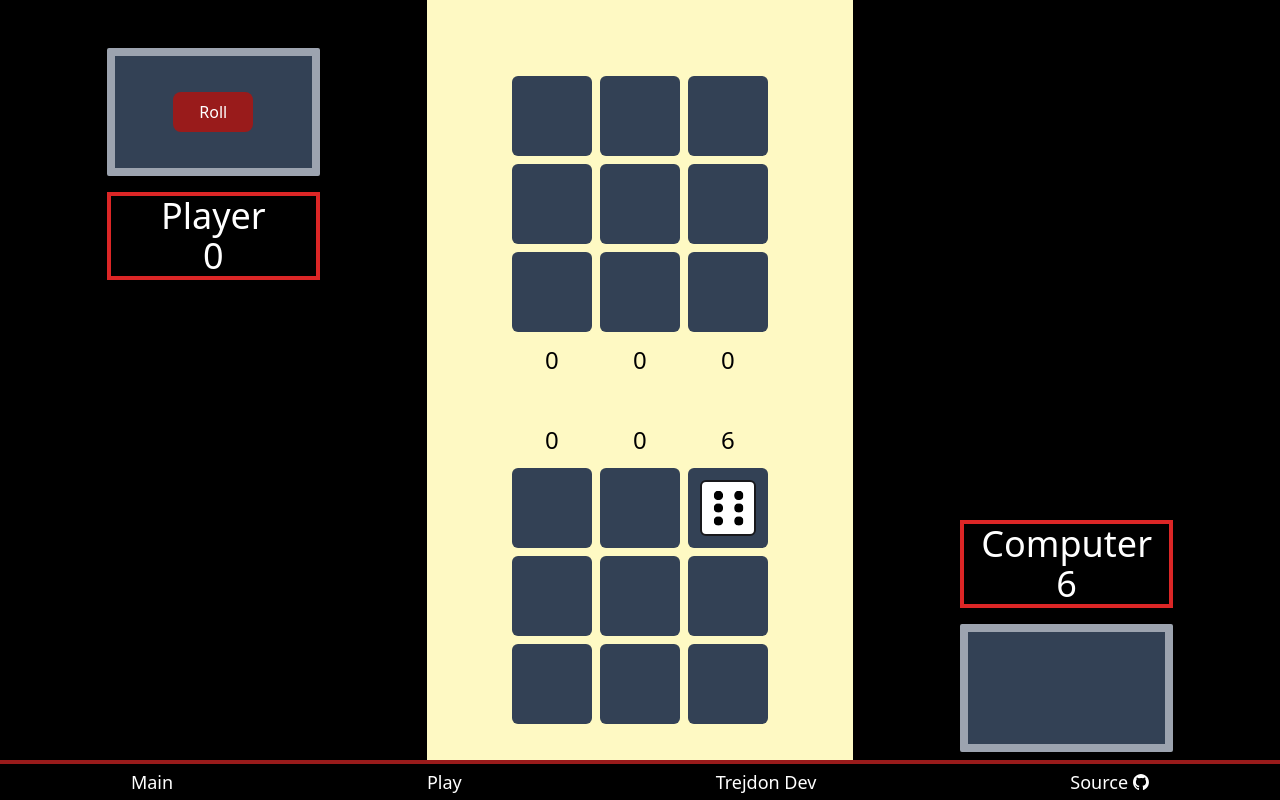
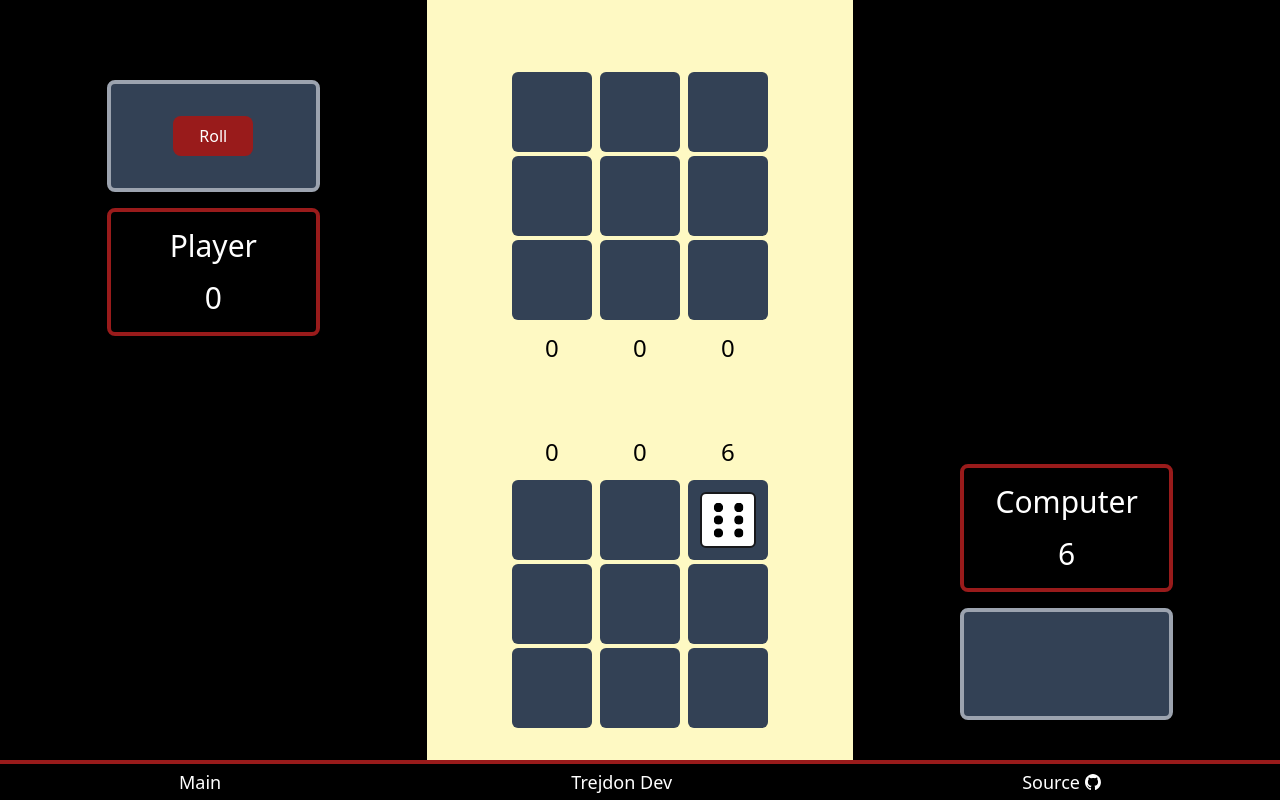
Before and after one commit to Trejdon/bones-clone, a React (Vite) app: page /play in a window 1280 px wide. Built offline with nearby package versions, Linux system fonts and the light colour scheme.

Commit message:
feat(Style): more styling adjustments, class cleanup

```diff
--- a/src/BoardColumn.tsx
+++ b/src/BoardColumn.tsx
@@ -42,20 +42,18 @@ const BoardColumn: FC<BoardColumnProps> = ({
 
   return (
     <div className={`flex ${flexDir} items-center gap-2`}>
-      <div className="h-10 w-12 text-black text-2xl flex justify-center items-center">
-        {calculateColumnScore(column)}
-      </div>
-      <div className="grid grid-rows-3 gap-2 justify-center">
+      <div className="col-score">{calculateColumnScore(column)}</div>
+      <div className="cell-grid">
         {column.map((value, index) => {
           const count =
             column.filter((element) => element === value).length - 1;
           return <Cell value={value} count={count} key={index} />;
         })}
       </div>
-      <div className="h-12">
+      <div className="h-8">
         {showButton && (
           <button
-            className={`bg-red-800 h-10 w-20 rounded-lg ${hiddenClass}`}
+            className={`btn h-8 w-20 ${hiddenClass}`}
             onClick={() => handleColumnClick(columnIndex)}
           >
             +
--- a/src/DieRoll.tsx
+++ b/src/DieRoll.tsx
@@ -14,7 +14,7 @@ const DieRoll: FC<DieRollProps> = ({ roll, canRoll, handleRollDie }) => {
   return (
     <div
       id="die-roll"
-      className="w-1/2 mx-auto border-8 border-gray-400 rounded-sm h-32 flex flex-col justify-center items-center bg-slate-700"
+      className="w-1/2 mx-auto border-4 border-gray-400 rounded-lg h-28 flex flex-col justify-center items-center bg-slate-700"
     >
       <div id="roll" className={`text-4xl p-5 ${rollClass}`}>
         {shouldDisplayRoll && (
@@ -26,7 +26,7 @@ const DieRoll: FC<DieRollProps> = ({ roll, canRoll, handleRollDie }) => {
         )}
       </div>
       <button
-        className={`h-10 w-20 bg-red-800 rounded-lg ${buttonClass}`}
+        className={`h-10 w-20 btn ${buttonClass}`}
         onClick={handleRollDie}
       >
         Roll
--- a/src/Footer.tsx
+++ b/src/Footer.tsx
@@ -2,14 +2,10 @@ import { Link } from "react-router-dom";
 
 const Footer = () => {
   return (
-    <div className="fixed left-0 bottom-0 right-0 bg-black p-1 border-t-4 border-red-800">
-      <ul className="list-none flex justify-around items-center text-white text-lg">
+    <div className="footer-container">
+      <ul className="footer-list">
         <li className="hover:text-blue-400">
           <Link to="/">Main</Link>
-        </li>
-        {/* TODO: Figure out how to make this link inactive if the user is playing */}
-        <li className="hover:text-blue-400">
-          <Link to="/play">Play</Link>
         </li>
         <li className="hover:text-blue-400">
           <a href="https://trejdon.github.io/" target="_blank">
--- a/src/Game.tsx
+++ b/src/Game.tsx
@@ -164,21 +164,21 @@ const Game: FC = () => {
   }, [status]);
 
   return (
-    <div id="game" className="grid grid-cols-3 h-screen">
+    <div className="game-board">
       {/* Player one avatar, score, and dice roller */}
-      <div className="flex flex-col justify-start items-center my-12">
+      <div className="player-col">
         <DieRoll
           roll={roll}
           canRoll={status === playerOneData.id}
           handleRollDie={handleRollDie}
         />
-        <div className="border-4 border-red-600 w-1/2 text-4xl text-center my-4">
+        <div className="total-score">
           <div className="">{playerOneData.name}</div>
           <div className="">{playerOneData.score}</div>
         </div>
       </div>
       {/* Game boards for both players */}
-      <div className="flex flex-col items-center justify-around bg-yellow-100">
+      <div className="board-col">
         <PlayerBoard
           inverted={true}
           player={playerOneData}
@@ -199,13 +199,13 @@ const Game: FC = () => {
         />
       </div>
       {/* Player two avatar, score, and dice roller */}
-      <div className="flex flex-col-reverse items-center my-12">
+      <div className="player-col-rev">
         <DieRoll
           roll={roll}
           canRoll={status === playerTwoData.id}
           handleRollDie={handleRollDie}
         />
-        <div className="border-4 border-red-600 w-1/2 text-4xl text-center mx-auto my-4">
+        <div className="total-score">
           <div className="">{playerTwoData.name}</div>
           <div className="">{playerTwoData.score}</div>
         </div>
@@ -213,10 +213,7 @@ const Game: FC = () => {
       {showModal && (
         <Modal>
           <h2>{`${winner} wins!`}</h2>
-          <button
-            onClick={initializeGame}
-            className="h-10 w-32 bg-red-800 rounded-lg"
-          >
+          <button onClick={initializeGame} className="h-10 w-32 btn">
             Play again
           </button>
         </Modal>
--- a/src/Main.tsx
+++ b/src/Main.tsx
@@ -3,11 +3,11 @@ import { useNavigate } from "react-router-dom";
 const Main = () => {
   const navigate = useNavigate();
   return (
-    <div className="bg-yellow-100 text-black h-screen flex flex-col gap-2 items-center mx-48">
-      <div className="bg-black w-full flex justify-center h-40 border-b-red-800 border-b-8">
+    <div className="main-container">
+      <div className="logo-container">
         <img src="./bones-clone-logo.svg" alt="bones clone logo" />
       </div>
-      <div className="bg-slate-700 m-2 border-4 border-black text-white rounded-lg">
+      <div className="desc-container">
         <p className="m-4 px-24">
           Bones clone is a two player dice rolling game with origins as a
           minigame created for the 2022 video game "Cult of the Lamb". I enjoyed
@@ -16,7 +16,7 @@ const Main = () => {
           try!
         </p>
       </div>
-      <div className="bg-slate-700 p-4 border-4 border-black text-white rounded-lg">
+      <div className="vid-container">
         <iframe
           width="560"
           height="320"
@@ -26,14 +26,12 @@ const Main = () => {
           allowFullScreen
         ></iframe>
       </div>
-      <div>
-        <button
-          className="h-12 w-40 bg-red-800 rounded-lg text-xl text-white mt-4"
-          onClick={() => navigate("/play")}
-        >
-          Play
-        </button>
-      </div>
+      <button
+        className="h-12 w-40 btn text-xl text-white mt-4"
+        onClick={() => navigate("/play")}
+      >
+        Play
+      </button>
     </div>
   );
 };
--- a/src/style.css
+++ b/src/style.css
@@ -16,4 +16,60 @@
   .modal {
     @apply text-xl fixed top-1/2 left-1/2 w-5/12 max-w-[600] gap-2 h-28 max-h-[400] z-10 border-4 border-red-800 rounded-lg p-2 flex flex-col justify-center text-center items-center bg-slate-700 -translate-y-2/4 -translate-x-2/4;
   }
+
+  .btn {
+    @apply bg-red-800 hover:bg-red-900 rounded-lg;
+  }
+
+  .logo-container {
+    @apply bg-black w-full flex justify-center h-40 border-b-red-800 border-b-8;
+  }
+
+  .desc-container {
+    @apply bg-slate-700 m-2 border-4 border-black text-white rounded-lg;
+  }
+
+  .main-container {
+    @apply bg-yellow-100 text-black h-screen flex flex-col gap-2 items-center mx-48;
+  }
+
+  .vid-container {
+    @apply bg-slate-700 p-4 border-4 border-black text-white rounded-lg;
+  }
+
+  .footer-container {
+    @apply fixed left-0 bottom-0 right-0 bg-black p-1 border-t-4 border-red-800;
+  }
+
+  .footer-list {
+    @apply list-none flex justify-around items-center text-white text-lg;
+  }
+
+  .game-board {
+    @apply grid grid-cols-3 h-screen;
+  }
+
+  .player-col {
+    @apply flex flex-col justify-start items-center my-20;
+  }
+
+  .player-col-rev {
+    @apply flex flex-col-reverse items-center my-20;
+  }
+
+  .board-col {
+    @apply flex flex-col items-center justify-around bg-yellow-100;
+  }
+
+  .col-score {
+    @apply h-10 w-12 text-black text-2xl flex justify-center items-center;
+  }
+
+  .cell-grid {
+    @apply grid grid-rows-3 gap-1 justify-center;
+  }
+
+  .total-score {
+    @apply border-4 border-red-800 rounded-lg w-1/2 h-32 flex flex-col justify-evenly text-3xl text-center mx-auto my-4;
+  }
 }
```
